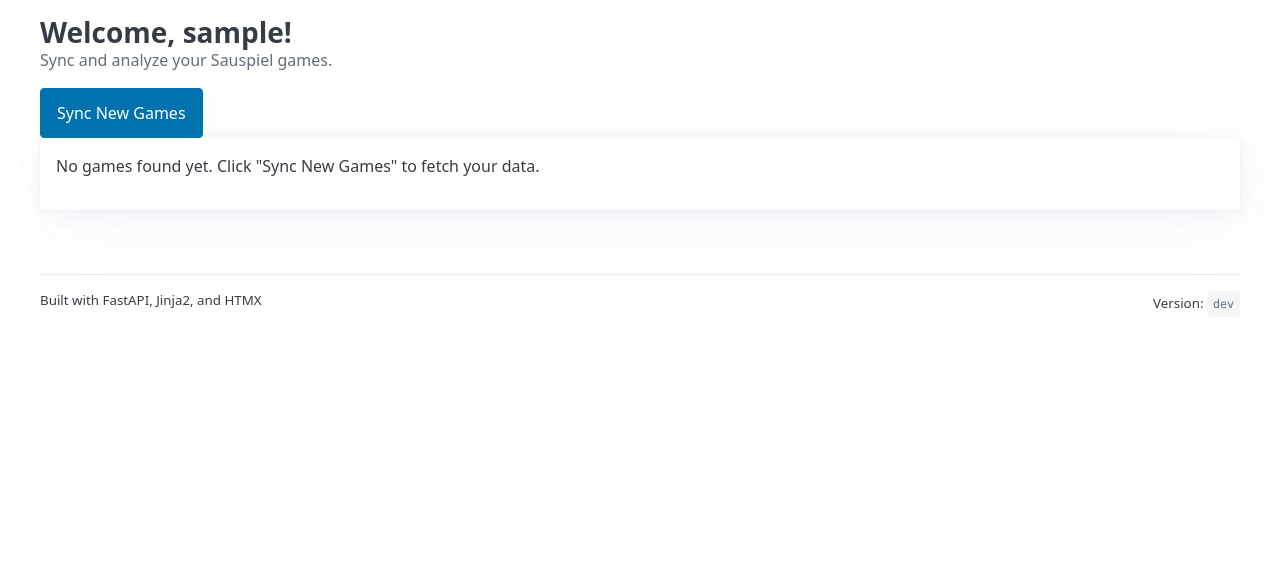
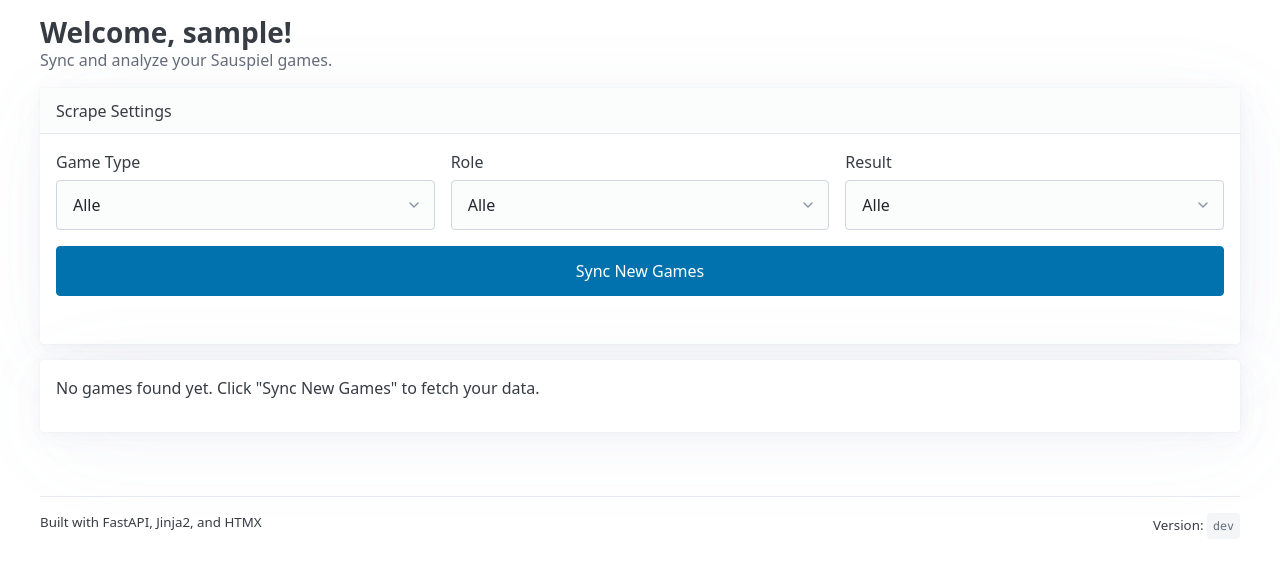
Before and after one commit to fellnerse/sauspiel-scraper, a FastAPI app: page / in a window 1280 px wide. Shown: the part 88-658 px from the top of the page. Run offline with FastAPI, Linux system fonts and the light colour scheme; the visitor is signed in with stand-in values (Sample User, id 1); some libraries are stand-ins or nearby versions.

Commit message:
feat(ui): add scrape filter settings to frontend dashboard

```diff
--- a/src/sauspiel_scraper/app/main.py
+++ b/src/sauspiel_scraper/app/main.py
@@ -59,7 +59,7 @@ app.add_middleware(
 )
 
 
-def scrape_all_users(username: str | None = None):
+def scrape_all_users(username: str | None = None, search_params: dict | None = None):
     """
     Background task to scrape games for one or all users.
     """
@@ -93,7 +93,7 @@ def scrape_all_users(username: str | None = None):
                         day=1, hour=0, minute=0, second=0, microsecond=0
                     )
                     new_games = scraper.get_game_list_paginated(
-                        max_new=100, since=first_of_month, db=db
+                        max_new=100, since=first_of_month, db=db, search_params=search_params
                     )
                     count = 0
                     for info in new_games:
@@ -184,23 +184,26 @@ def logout(request: Request):
 
 
 @app.post("/scrape")
-def trigger_scrape(request: Request):
+async def trigger_scrape(request: Request):
     username = request.session.get("username")
     if not username:
         return HTMLResponse("Not logged in", status_code=401)
+
+    form_data = await request.form()
+    search_params = {k: v for k, v in form_data.items() if v}
 
     job_id = f"manual_{username}"
     if job_id in active_scrapes:
         return HTMLResponse("<span>Scrape already in progress...</span>")
 
-    def scrape_wrapper(uname):
+    def scrape_wrapper(uname, params):
         try:
-            scrape_all_users(uname)
+            scrape_all_users(uname, search_params=params)
         finally:
             active_scrapes.pop(f"manual_{uname}", None)
 
     active_scrapes[job_id] = datetime.now()
-    scheduler.add_job(scrape_wrapper, args=[username], id=job_id)
+    scheduler.add_job(scrape_wrapper, args=[username, search_params], id=job_id)
 
     return HTMLResponse("""
         <div hx-get="/scrape/status" hx-trigger="every 2s" hx-target="this" hx-swap="outerHTML">
--- a/src/sauspiel_scraper/app/templates/dashboard.html
+++ b/src/sauspiel_scraper/app/templates/dashboard.html
@@ -14,20 +14,41 @@ endblock %} {% block content %}
         </p>
     </article>
     {% else %}
-    <div class="grid">
-        <div>
-            <button
-                hx-post="/scrape"
-                hx-target="#scrape-status"
-                hx-swap="outerHTML"
-            >
-                Sync New Games
-            </button>
-        </div>
-        <div id="scrape-status">
+    <article>
+        <header>Scrape Settings</header>
+        <form hx-post="/scrape" hx-target="#scrape-status" hx-swap="outerHTML">
+            <div class="grid">
+                <div>
+                    <label for="balance_type">Game Type</label>
+                    <select id="balance_type" name="game[balance_type]">
+                        <option value="-1">Alle</option>
+                        <option value="1">Echtgeld</option>
+                        <option value="0">Spielgeld</option>
+                    </select>
+                </div>
+                <div>
+                    <label for="role">Role</label>
+                    <select id="role" name="role">
+                        <option value="all">Alle</option>
+                        <option value="mitspieler">Mitspieler</option>
+                        <option value="gegner">Gegner</option>
+                    </select>
+                </div>
+                <div>
+                    <label for="won">Result</label>
+                    <select id="won" name="game[won]">
+                        <option value="-1">Alle</option>
+                        <option value="1">Gewonnen</option>
+                        <option value="0">Verloren</option>
+                    </select>
+                </div>
+            </div>
+            <button type="submit">Sync New Games</button>
+        </form>
+        <div id="scrape-status" style="margin-top: 1rem">
             <!-- HTMX will replace this -->
         </div>
-    </div>
+    </article>
 
     {% if games %}
     <div class="grid">
```
Also changed, not shown: src/sauspiel_scraper/core.py (+11 -1 lines).
